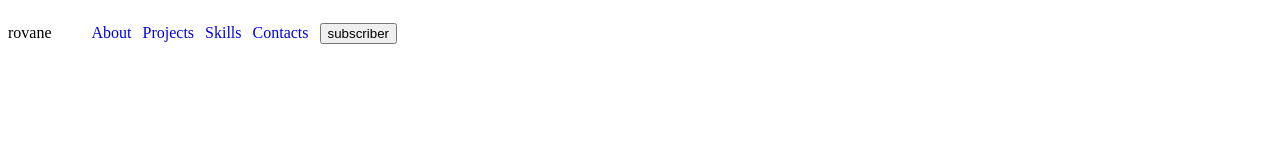
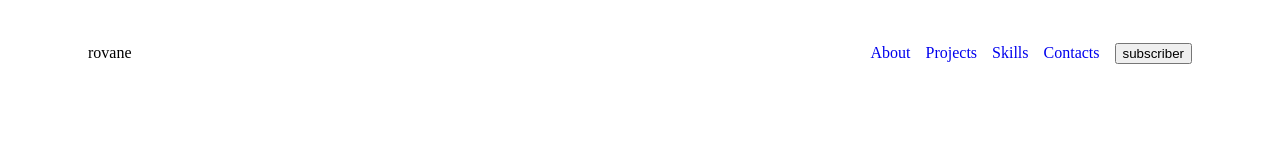
Before and after one commit to freshro/portfolio-rovane, a plain HTML site: page index.html in a window 1280 px wide. Drawn offline with Linux system fonts and the light colour scheme.

Commit message:
first commi

```diff
--- a/style.css
+++ b/style.css
@@ -4,14 +4,17 @@
 
  }
  header{
-    justify content: space-between;
+    justify-content: space-between;
+            padding: 20px 80px;
  }
 
-ul,nav{
+header nav ul{
     list-style: none;
-    gap: 11px;
-}
-
-a{
+    gap: 15px;
+   }
+header nav ul li a{
     text-decoration: none;
     }
+    header nav{
+      gap: 15px;
+    }
```
